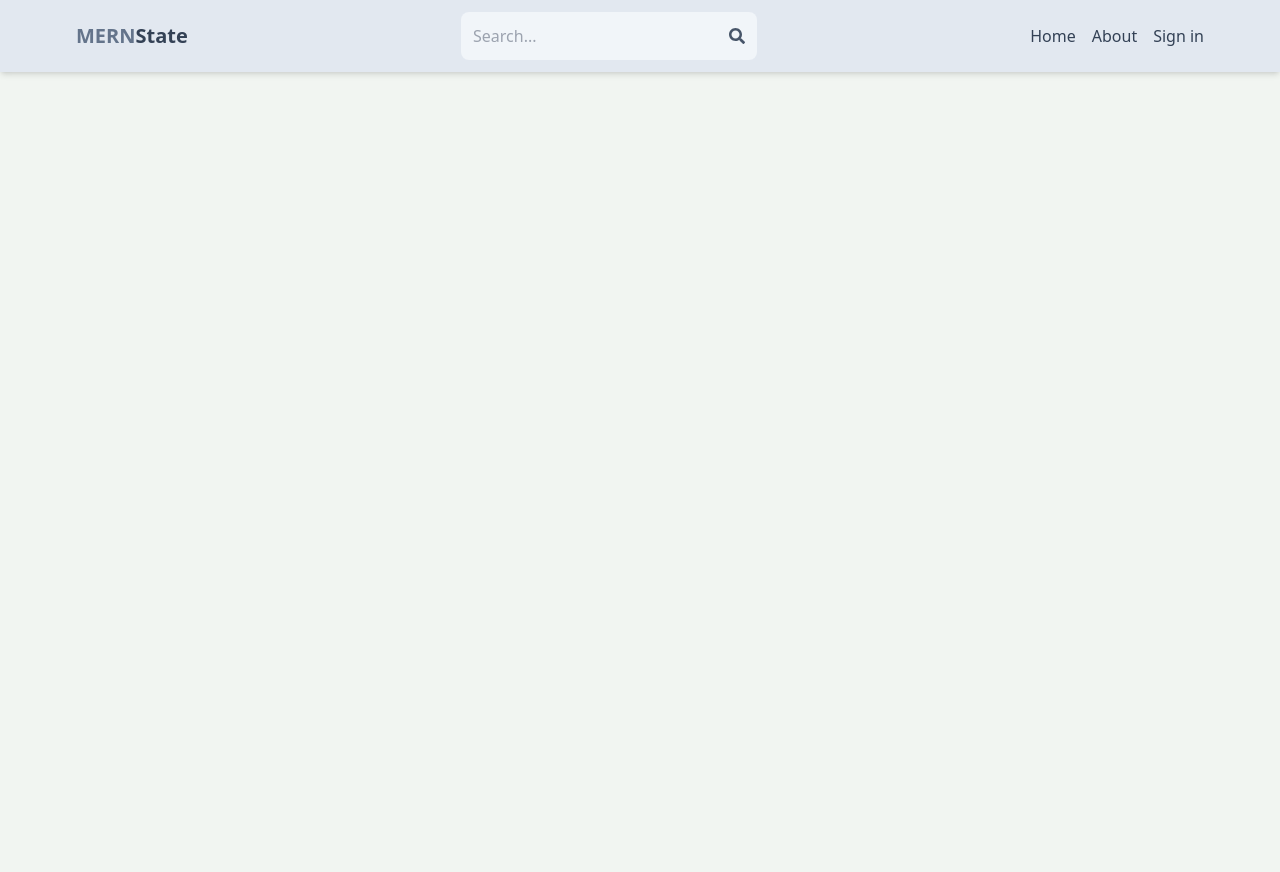
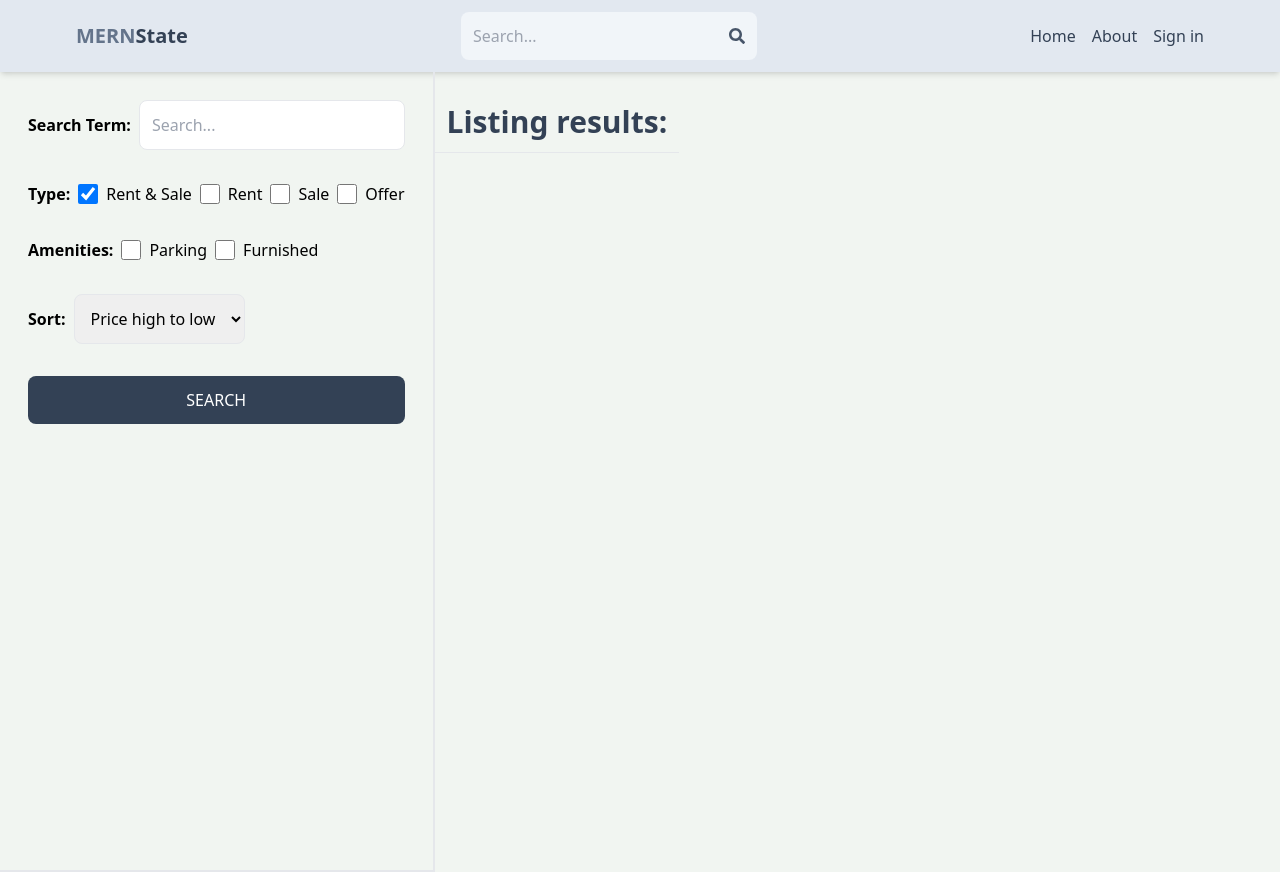
Before and after one commit to TotsamiyDmitriy/mern-app, a React (Vite) app in the folder client/: page /search in a window 1280 px wide. Before the commit the page ends 800 px from the top, so only its background shows below. Built offline with nearby package versions, Linux system fonts and the light colour scheme; no server answers.

Commit message:
Add filters, sorting and search query to Search page

```diff
--- a/client/src/App.tsx
+++ b/client/src/App.tsx
@@ -1,6 +1,6 @@
 import React from 'react';
 import { BrowserRouter, Route, Routes } from 'react-router-dom';
-import { About, Home, Profile, SignIn, SignUp } from './pages';
+import { About, Home, Profile, Search, SignIn, SignUp } from './pages';
 import { Header } from './components';
 import PrivateRoute from './components/PrivateRoute';
 import CreateListing from './pages/CreateListing';
@@ -16,6 +16,7 @@
         <Route path="/listing/:id" element={<Listing />}></Route>
         <Route path="/sign-up" element={<SignUp />}></Route>
         <Route path="/sign-in" element={<SignIn />}></Route>
+        <Route path="/search" element={<Search />}></Route>
         <Route element={<PrivateRoute />}>
           <Route path="/profile" element={<Profile />}></Route>
           <Route path="/create-listing" element={<CreateListing />}></Route>
--- /dev/null
+++ b/client/src/pages/Search.tsx
@@ -0,0 +1,211 @@
+import React, { useState } from 'react';
+import { useNavigate } from 'react-router-dom';
+import { ListingType } from '../types/listing';
+import axios, { AxiosResponse } from 'axios';
+
+interface SidebarDataType {
+  // eslint-disable-next-line @typescript-eslint/no-explicit-any
+  [x: string]: any;
+  search: string;
+  type: 'all' | 'rent' | 'sale';
+  parking: boolean;
+  furnished: boolean;
+  offer: boolean;
+  sort: string;
+  order: string;
+}
+
+const Search: React.FC = () => {
+  const [sidebarData, setSidebarData] = useState<SidebarDataType>({
+    search: '',
+    type: 'all',
+    parking: false,
+    furnished: false,
+    offer: false,
+    sort: 'created_at',
+    order: 'desc',
+  });
+  const [listings, setListings] = useState<ListingType[]>([]);
+  const [loading, setLoading] = useState(false);
+
+  const navigate = useNavigate();
+
+  React.useEffect(() => {
+    const urlParams = new URLSearchParams(location.search);
+    const search = urlParams.get('search');
+    const type = urlParams.get('type');
+    const parking = urlParams.get('parking');
+    const furnished = urlParams.get('furnished');
+    const offer = urlParams.get('offer');
+    const sort = urlParams.get('sort');
+    const order = urlParams.get('order');
+
+    if (search || type || parking || furnished || offer || sort || order) {
+      setSidebarData({
+        search: search || '',
+        type: (type as SidebarDataType['type']) || 'all',
+        parking: parking === 'true' ? true : false,
+        furnished: furnished === 'true' ? true : false,
+        offer: offer === 'true' ? true : false,
+        sort: sort || 'created_at',
+        order: order || 'desc',
+      });
+    }
+
+    const fetchListings = async () => {
+      setLoading(true);
+      const searchQuery = urlParams.toString();
+      const { data } = await axios.get<ListingType[], AxiosResponse<ListingType[]>>(
+        `/api/listing/get?${searchQuery}`,
+      );
+      setListings(data);
+      setLoading(false);
+      console.log(data);
+    };
+    fetchListings();
+  }, [location.search]);
+
+  const handleChange = (e: React.ChangeEvent<HTMLInputElement & HTMLSelectElement>) => {
+    if (e.target.id === 'all' || e.target.id === 'rent' || e.target.id === 'sale') {
+      setSidebarData({ ...sidebarData, type: e.target.id });
+    }
+    if (e.target.id === 'searchTerm') {
+      setSidebarData({ ...sidebarData, search: e.target.value });
+    }
+
+    if (e.target.id === 'parking' || e.target.id === 'furnished' || e.target.id === 'offer') {
+      setSidebarData({
+        ...sidebarData,
+        [e.target.id]: e.currentTarget.checked,
+      });
+    }
+
+    if (e.target.id === 'sort_order') {
+      const sort = e.target.value.split('_')[0] || 'created_at';
+
+      const order = e.target.value.split('_')[1] || 'desc';
+
+      setSidebarData({ ...sidebarData, sort, order });
+    }
+  };
+
+  const handleSubmit: React.FormEventHandler<HTMLFormElement> = (e) => {
+    e.preventDefault();
+
+    const urlParams = new URLSearchParams();
+    for (const key in sidebarData) {
+      urlParams.set(key, sidebarData[key]);
+    }
+    const searchQuery = urlParams.toString();
+    navigate(`/search?${searchQuery}`);
+  };
+
+  return (
+    <div className="flex flex-col md:flex-row">
+      <div className="p-7 border-b-2 sm:border-r-2 md:min-h-screen">
+        <form onSubmit={handleSubmit} className="flex flex-col gap-8">
+          <div className="flex items-center gap-2">
+            <label className="whitespace-nowrap font-semibold">Search Term:</label>
+            <input
+              type="text"
+              className="border rounded-lg p-3 w-full"
+              id="searchTerm"
+              placeholder="Search..."
+              value={sidebarData.search}
+              onChange={handleChange}
+            />
+          </div>
+          <div className="flex gap-2 flex-wrap items-center">
+            <label className="whitespace-nowrap font-semibold">Type:</label>
+            <div className="flex gap-2">
+              <input
+                type="checkbox"
+                className="w-5"
+                id="all"
+                checked={sidebarData.type === 'all'}
+                onChange={handleChange}
+              />
+              <span>Rent & Sale</span>
+            </div>
+            <div className="flex gap-2">
+              <input
+                type="checkbox"
+                className="w-5"
+                id="rent"
+                checked={sidebarData.type === 'rent'}
+                onChange={handleChange}
+              />
+              <span>Rent</span>
+            </div>
+            <div className="flex gap-2">
+              <input
+                type="checkbox"
+                className="w-5"
+                id="sale"
+                checked={sidebarData.type === 'sale'}
+                onChange={handleChange}
+              />
+              <span>Sale</span>
+            </div>
+            <div className="flex gap-2">
+              <input
+                type="checkbox"
+                className="w-5"
+                id="offer"
+                checked={sidebarData.offer}
+                onChange={handleChange}
+              />
+              <span>Offer</span>
+            </div>
+          </div>
+          <div className="flex gap-2 flex-wrap items-center">
+            <label className="whitespace-nowrap font-semibold">Amenities:</label>
+            <div className="flex gap-2">
+              <input
+                type="checkbox"
+                className="w-5"
+                id="parking"
+                checked={sidebarData.parking}
+                onChange={handleChange}
+              />
+              <span>Parking</span>
+            </div>
+            <div className="flex gap-2">
+              <input
+                type="checkbox"
+                className="w-5"
+                id="furnished"
+                checked={sidebarData.furnished}
+                onChange={handleChange}
+              />
+              <span>Furnished</span>
+            </div>
+          </div>
+          <div className="flex items-center gap-2">
+            <label className="whitespace-nowrap font-semibold">Sort:</label>
+            <select
+              className="border rounded-lg p-3"
+              id="sort_order"
+              onChange={handleChange}
+              defaultValue={'created_at_desc'}>
+              <option value="regularPrice_desc">Price high to low</option>
+              <option value="regularPrice_asc">Price low to high</option>
+              <option value="createdAt_desc">Latest</option>
+              <option value="createdAt_asc">Oldest</option>
+            </select>
+          </div>
+          <button className="bg-slate-700 text-white p-3 rounded-lg uppercase hover:opacity-95">
+            Search
+          </button>
+        </form>
+      </div>
+      <div className="">
+        <h1 className="text-3xl font-semibold border-b p-3 text-slate-700 mt-5">
+          Listing results:
+        </h1>
+      </div>
+    </div>
+  );
+};
+
+export default Search;
--- a/client/src/pages/index.ts
+++ b/client/src/pages/index.ts
@@ -3,3 +3,8 @@
 export {default as SignIn} from './SignIn'
 export {default as SignUp} from './SignUp'
 export {default as Profile} from './Profile'
+export {default as Search} from './Search'
+export {default as Contact} from './Contact'
+export {default as Listing} from './Listing'
+export {default as CreateListing} from './CreateListing'
+export {default as UpdateListing} from './UpdateListing'
```
